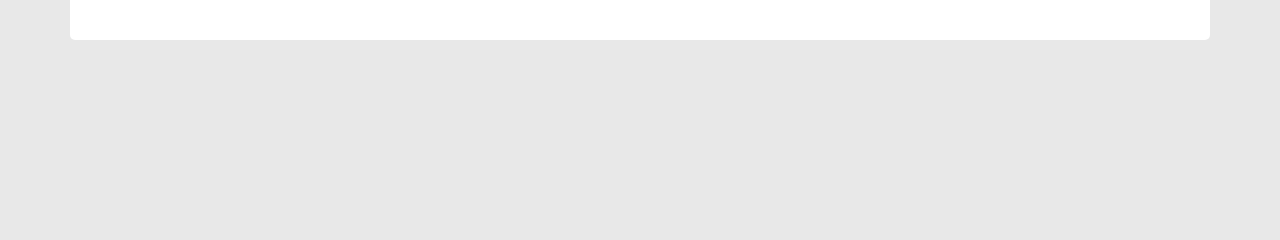
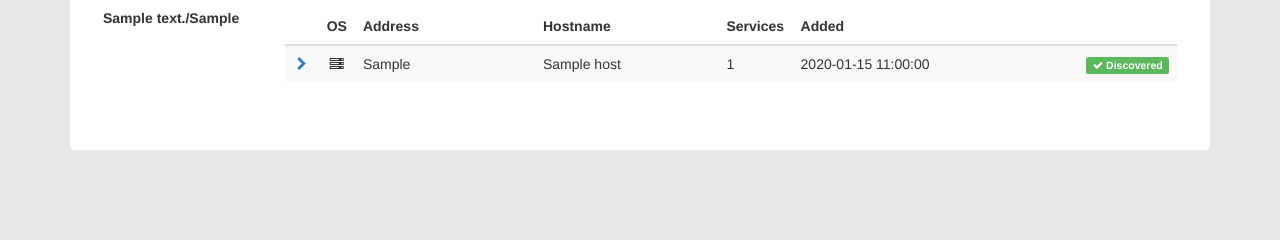
Before and after one commit to CyriusG/networkscanner, a Django app: page /results/ in a window 1280 px wide. Shown: the part 158-398 px from the top of the page. Run offline with Django 3.2, Linux system fonts and the light colour scheme; a user stored in the database is signed in; tables that the repository leaves empty hold one stand-in row (values such as "Sample post"); some libraries are stand-ins or nearby versions.

Commit message:
Now possible to discover host OS. Results page seems to be more reliable now after a few teaks.

```diff
--- a/scan/models.py
+++ b/scan/models.py
@@ -42,10 +42,11 @@ class Scan(models.Model):
     networks = models.CommaSeparatedIntegerField(max_length=200)
     taskID = models.CharField(max_length=200)
     ready = models.BinaryField()
+    host_discovery = models.BinaryField()
     timestamp = models.DateTimeField(auto_now_add=True, auto_now=False)
     updated = models.DateTimeField(auto_now_add=False, auto_now=True)
     def __unicode__(self):
-        return self.site.name + ", " + self.taskID + ", " + str(self.ready)
+        return self.site.name + ", " + self.taskID + ", " + str(self.ready) + ", " + str(self.host_discovery)
 
 # Points at what site the host belongs to, what IP it has, what network as a single integer field, its hostname
 # and a timestamp to indicate when it was added.
@@ -54,6 +55,7 @@ class Host(models.Model):
     ip = models.CharField(max_length=15)
     network = models.IntegerField(null=False, blank=False)
     dnsName = models.CharField(max_length=200, blank=True, null=True)
+    os = models.CharField(max_length=200, blank=True, null=True, default="unknown")
     timestamp = models.DateTimeField(auto_now_add=True, auto_now=False)
     def __unicode__(self):
 		return 'IP: ' + self.ip + ' Hostname: ' + self.dnsName
--- a/scan/urls.py
+++ b/scan/urls.py
@@ -17,4 +17,5 @@ urlpatterns = [
     url(r'^scan/removenetwork/$', views.removenetwork, name='removenetwork'),
     url(r'^scan/checknetwork/$', views.checknetwork, name='checknetwork'),
     url(r'^scan/scannetwork/$', views.scannetwork, name='scannetwork'),
+    url(r'^scan/discoverhost/(?P<host_id>.+)/$', views.discoverhost, name='discoverhost'),
 ]
--- a/scan/views.py
+++ b/scan/views.py
@@ -48,7 +48,7 @@ def index(request):
     # Now list the 10 latest networks that were previously scanned
     # If there are no networks available, list nothing
     try:
-        networks = Network.objects.all().order_by('-id').filter(site=current_site)[:5]
+        networks = Network.objects.order_by('-id').filter(site=current_site)[:5]
     except Network.DoesNotExist:
         networks = None
 
@@ -60,17 +60,18 @@ def index(request):
             network_list = []
 
             try:
-                network_num_hosts = Host.objects.all().order_by('-id').filter(network__contains=network.id)
+                network_num_hosts = Host.objects.order_by('-id').filter(network__contains=network.id)
             except Host.DoesNotExist:
                 network_num_hosts = None
 
             network_list.append(network)
             network_list.append(len(network_num_hosts))
             networks_list.append(network_list)
+
     # If hosts have been discovered, list the most recent 10
     # If no hosts exist, list nothing
     try:
-        hosts = Host.objects.all().order_by('-id').filter(site=current_site)[:5]
+        hosts = Host.objects.order_by('-id').filter(site=current_site)[:5]
     except Siteuser.DoesNotExist:
         hosts = None
 
@@ -81,7 +82,7 @@ def index(request):
             host_list = []
 
             try:
-                host_num_services = Service.objects.all().order_by('-id').filter(host=host)
+                host_num_services = Service.objects.order_by('-id').filter(host=host)
             except Service.DoesNotExist:
                 host_num_services = None
 
@@ -90,7 +91,7 @@ def index(request):
             hosts_list.append(host_list)
     # List the latest 10 scans if there are any
     try:
-        scans = Scan.objects.all().order_by('-id').filter(site=current_site)[:10]
+        scans = Scan.objects.order_by('-id').filter(site=current_site)[:10]
     except Scan.DoesNotExist:
         scans = None
 
@@ -98,23 +99,25 @@ def index(request):
     # In the list of scans, add a object for each nework that were scanned
     if scans:
         for scan in scans:
-            scan_list = []
+            scan_list = [scan]
 
-            networks = scan.networks.split(',')
+            if scan.host_discovery == "True":
+                host = Host.objects.get(id=scan.networks)
+                scan_list.append(host)
+                scan_list.append(True)
 
-            try:
-                networks = Network.objects.all().order_by('-id').filter(id__in=networks)
-            except Network.DoesNotExist:
-                networks = None
+            elif scan.host_discovery == "False":
+                networks_id = scan.networks.split(',')
+                networks = Network.objects.order_by('-id').filter(id__in=networks_id)
+                scan_list.append(networks)
 
-            scan_list.append(scan)
-            scan_list.append(networks)
             scans_list.append(scan_list)
 
     try:
-        sites = Site.objects.all().order_by('id')
+        sites = Site.objects.order_by('id')
     except Site.DoesNotExist:
         sites = None
+
     # Objects for this page, this makes it look nice when you zoooom (vector graphics)
     context = RequestContext(request, {
         'selected_site': selected_site,
@@ -153,13 +156,13 @@ def scan(request):
         task_status = True
     # Load this for the current site
     try:
-        sites = Site.objects.all().order_by('id')
+        sites = Site.objects.order_by('id')
     except Site.DoesNotExist:
         sites = None
 
     # List the 20 latest created networks
     try:
-        networks = Network.objects.all().order_by('-id').filter(site=current_site)[:20]
+        networks = Network.objects.order_by('-id').filter(site=current_site)[:20]
     except Network.DoesNotExist:
         networks = None
 
@@ -170,7 +173,7 @@ def scan(request):
             network_list = []
 
             try:
-                network_num_hosts = Host.objects.all().order_by('-id').filter(network=network.id)
+                network_num_hosts = Host.objects.order_by('-id').filter(network=network.id)
             except Host.DoesNotExist:
                 network_num_hosts = None
 
@@ -179,7 +182,7 @@ def scan(request):
             networks_list.append(network_list)
     # List the 10 latest network scans
     try:
-        scans = Scan.objects.all().order_by('-id').filter(site=current_site)[:10]
+        scans = Scan.objects.order_by('-id').filter(site=current_site)[:10]
     except Scan.DoesNotExist:
         scans = None
 
@@ -187,18 +190,20 @@ def scan(request):
     # For the list of scans, create a object for the network that were scanned
     if scans:
         for scan in scans:
-            scan_list = []
+            scan_list = [scan]
 
-            networks = scan.networks.split(',')
+            if scan.host_discovery == "True":
+                host = Host.objects.get(id=scan.networks)
+                scan_list.append(host)
+                scan_list.append(True)
 
-            try:
-                networks = Network.objects.all().order_by('-id').filter(id__in=networks)
-            except Network.DoesNotExist:
-                networks = None
+            elif scan.host_discovery == "False":
+                networks_id = scan.networks.split(',')
+                networks = Network.objects.order_by('-id').filter(id__in=networks_id)
+                scan_list.append(networks)
 
-            scan_list.append(scan)
-            scan_list.append(networks)
             scans_list.append(scan_list)
+
     # Objects used for this page
     context = RequestContext(request, {
         'sites': sites,
@@ -223,14 +228,31 @@ def scannetwork(request):
             networks_id = request.POST.getlist('scan_network_id')
 
             for network in networks_id:
-                hosts = Host.objects.all().filter(network=network)
+                hosts = Host.objects.filter(network=network)
                 if len(hosts) > 0:
                     for host in hosts:
                         host.delete()
 
-            task = scanNetwork.delay(networks_id, request.user.siteuser.current_site)
-            query = Scan(site=request.user.siteuser.current_site,networks=','.join(networks_id), taskID=task.id, ready=task.ready())
+            task = scanNetwork.delay(networks_id, request.user.siteuser.current_site, False, None)
+            query = Scan(site=request.user.siteuser.current_site,networks=','.join(networks_id), taskID=task.id, ready=task.ready(), host_discovery=False)
             query.save()
+    return HttpResponseRedirect(request.META.get('HTTP_REFERER'))
+
+@login_required
+def discoverhost(request, host_id):
+
+    try:
+        latest_scan = Scan.objects.latest('id')
+        latest_scan_status = latest_scan.ready
+    except Scan.DoesNotExist:
+        latest_scan_status = True
+
+    if latest_scan_status:
+        task = scanNetwork.delay(None, None, True, host_id)
+        query = Scan(site=request.user.siteuser.current_site,networks=host_id, taskID=task.id, ready=task.ready(), host_discovery=True)
+        query.save()
+
+
     return HttpResponseRedirect(request.META.get('HTTP_REFERER'))
 
 @login_required
@@ -253,16 +275,16 @@ def removenetwork(request):
             networks = Network.objects.get(id=network_id)
             networks.delete()
         except Network.DoesNotExist:
-            networks = None
+            pass
 
         try:
-            hosts = Host.objects.all().filter(network=network_id)
+            hosts = Host.objects.filter(network=network_id)
             for host in hosts:
                 host.delete()
         except Host.DoesNotExist:
-            hosts = None
+            pass
 
-        scans = Scan.objects.all().filter(networks__contains=network_id)
+        scans = Scan.objects.filter(networks__contains=network_id)
 
         for scan in scans:
             networks = scan.networks.split(',')
@@ -300,19 +322,69 @@ def checknetwork(request):
 @login_required
 def results(request):
 
-    hosts = Host.objects.all().filter(site=request.user.siteuser.current_site)
-    services = Service.objects.all().filter(host=hosts)
+    # Load the latest scans if there are any available
+    try:
+        latest_scan = Scan.objects.latest('id')
+        task_status = latest_scan.ready
+    except Scan.DoesNotExist:
+        task_status = True
 
     try:
-        sites = Site.objects.all().order_by('id')
-    except Site.DoesNotExist:
-        sites = None
+        site_user = Siteuser.objects.get(user=request.user)
+        current_site = site_user.current_site
+    except Siteuser.DoesNotExist:
+        try:
+            default_site = Site.objects.get(default=True)
+        except Site.DoesNotExist:
+            default_site = Site(name="Default Site", default=True)
+            default_site.save()
+        site_user = Siteuser(user=request.user, current_site=default_site)
+        site_user.save()
+        current_site = default_site
 
+    results = []
+
+    try:
+        networks = Network.objects.filter(site=current_site)
+    except Network.DoesNotExist:
+        networks = None
+
+    if networks:
+        for network in networks:
+
+            result = []
+            hosts = []
+
+            try:
+                hosts_objects = Host.objects.filter(network=network.id)
+            except Host.DoesNotExist:
+                hosts_objects = None
+
+            if hosts_objects:
+                for host in hosts_objects:
+                    host_objects = []
+
+                    try:
+                        services = Service.objects.filter(host=host)
+                    except Service.DoesNotExist:
+                        services = None
+
+                    host_objects.append(host)
+                    host_objects.append(services)
+                    host_objects.append(len(services))
+
+                    hosts.append(host_objects)
+
+            result.append(network)
+            result.append(hosts)
+
+            results.append(result)
+    else:
+        results = None
 
     context = RequestContext(request, {
-        'hosts_in_db': hosts,
-        'services_in_db': services,
-        'sites': sites
+        'task_status': task_status,
+        'results': results,
     })
 
     return render(request, 'scan/results.html', context)
@@ -357,6 +429,6 @@ def updatesite(request, site):
             site_user.current_site = new_site
             site_user.save()
         except Site.DoesNotExist:
-            site_user = None
+            pass
 
     return HttpResponseRedirect(request.META.get('HTTP_REFERER'))
--- a/templates/scan/results.html
+++ b/templates/scan/results.html
@@ -34,12 +34,30 @@
                                                 {% for host in result.1 %}
                                                     <tr>
                                                         <td class="center-align"><a data-toggle="collapse" href="#expand-{{ host.0.id }}" aria-expanded="false" aria-controls="expand-{{ host.0.id }}" class="expand-services link-color"><i class="fa fa-fw fa-chevron-right"></i></a></td>
-                                                        <td class="center-align"><i class="fa fa-question"></i></td>
+                                                        <td class="center-align">
+                                                            {% if host.0.os == "unknown" %}
+                                                                <i class="fa fa-question"></i>
+                                                            {% elif host.0.os == "windows" %}
+                                                                <i class="fa fa-windows"></i>
+                                                            {% elif host.0.os == "apple" %}
+                                                                <i class="fa fa-apple"></i>
+                                                            {% elif host.0.os == "linux" %}
+                                                                <i class="fa fa-linux"></i>
+                                                            {% else %}
+                                                                <i class="fa fa-server"></i>
+                                                            {% endif %}
+                                                        </td>
                                                         <td>{{ host.0.ip }}</td>
                                                         <td>{{ host.0.dnsName }}</td>
                                                         <td>{{ host.2 }}</td>
                                                         <td>{{ host.0.timestamp|date:"Y-m-d H:i:s" }}</td>
-                                                        <td class="center-align"><a class="btn btn-primary btn-xs" href="#" role="button"><i class="fa fa-search"></i> Discover host</a></td>
+                                                        {% if host.0.os != "unknown" %}
+                                                           <td class="center-align"> <span class="label label-success"><i class="fa fa-check"></i> Discovered</span></td>
+                                                        {% elif task_status == "False" %}
+                                                            <td class="center-align"><a class="btn btn-primary btn-xs disabled" href="{" role="button"><i class="fa fa-search"></i> Discover host</a></td>
+                                                        {% else %}
+                                                            <td class="center-align"><a class="btn btn-primary btn-xs" href="{% url 'scan:discoverhost' host.0.id %}" role="button"><i class="fa fa-search"></i> Discover host</a></td>
+                                                        {% endif %}
                                                     </tr>
                                                     <tr>
                                                         <td class="no-height" colspan="7">
```
Also changed, not shown: scan/tasks.py (+48 -33 lines), templates/scan/overview.html (+7 -3 lines), templates/scan/scan.html (+8 -4 lines).
